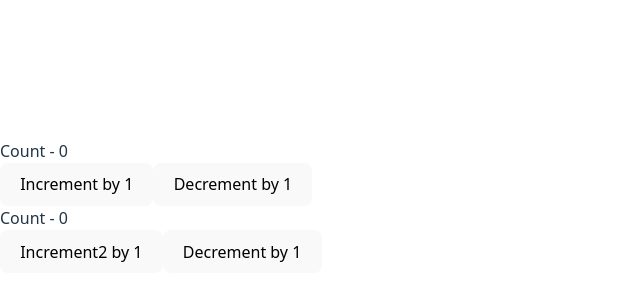
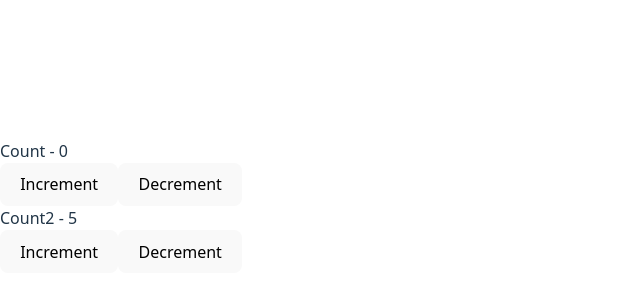
Before and after one commit to jahid-cuet/react-hooks, a React (Vite) app: page / in a window 1280 px wide. Shown: the part 194-494 px from the top of the page, without its empty margins (0-640 px from the left). Built offline with nearby package versions, Linux system fonts and the light colour scheme.

Commit message:
optimized-complex-counter

```diff
--- a/src/App.jsx
+++ b/src/App.jsx
@@ -1,11 +1,11 @@
 // import Counter from './useReducer/Counter';
-import ComplexCounter from './useReducer/ComplexCounter';
+import OptimizedComplexCounter from './useReducer/OptimizedComplexCounter';
 export default function App() {
 
     return (
       <>
              <div>
-                <ComplexCounter />
+                <OptimizedComplexCounter />
             </div>
       </>
 
--- /dev/null
+++ b/src/useReducer/OptimizedComplexCounter.jsx
@@ -0,0 +1,43 @@
+import { useReducer } from 'react';
+
+const initialState = 0;
+const initialState2 = 5;
+
+const reducer = (state, action) => {
+    switch (action) {
+        case 'increment':
+            return state + 1;
+        case 'decrement':
+            return state - 1;
+        default:
+            return state;
+    }
+};
+
+export default function OptimizedComplexCounter() {
+    const [count, dispatch] = useReducer(reducer, initialState);
+    const [count2, dispatch2] = useReducer(reducer, initialState2);
+
+    return (
+        <div>
+            <div>
+                <div>Count - {count}</div>
+                <button type="button" onClick={() => dispatch('increment')}>
+                    Increment
+                </button>
+                <button type="button" onClick={() => dispatch('decrement')}>
+                    Decrement
+                </button>
+            </div>
+            <div>
+                <div>Count2 - {count2}</div>
+                <button type="button" onClick={() => dispatch2('increment')}>
+                    Increment
+                </button>
+                <button type="button" onClick={() => dispatch2('decrement')}>
+                    Decrement
+                </button>
+            </div>
+        </div>
+    );
+}
```
